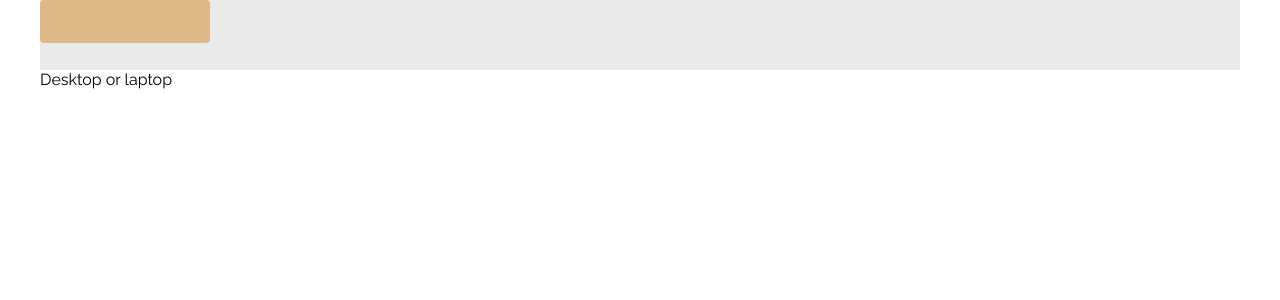
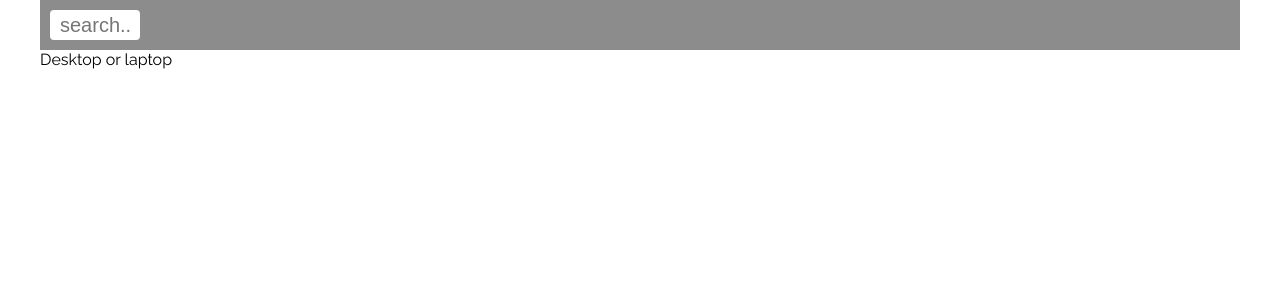
Before and after one commit to dennis-kim/streaming-ms-front, a React app: page / in a window 1280 px wide. Shown: the top 300 px of the page. Built offline with nearby package versions, Linux system fonts and the light colour scheme.

Commit message:
검색 버튼 사이즈 조정

```diff
--- a/src/component/SearchBar/SearchBar.jsx
+++ b/src/component/SearchBar/SearchBar.jsx
@@ -14,12 +14,12 @@ class SearchBar extends Component {
     }
     render() {
         return (
-            <div className="App">
-                <div className="container">
-                    <input ref={input => this.input = input}
-                        className={['input', this.state.focused && 'input-focused'].join(' ')}
-                    />
-                </div>
+            <div className="container">
+                <input ref={input => this.input = input}
+                    style={{margin: '10px'}}
+                    placeholder={'search..'}
+                    className={['input', this.state.focused && 'input-focused'].join(' ')}
+                />
             </div>
         );
     }
--- a/src/component/SearchBar/style.css
+++ b/src/component/SearchBar/style.css
@@ -1,12 +1,12 @@
 .input {
-    transition: width .35s linear;
+    transition: width .20s linear;
     outline: none;
     border: none;
     border-radius: 4px;
     padding: 10px;
     font-size: 20px;
-    width: 150px;
-    background-color:burlywood;
+    width: 70px;
+    height: 10px;
   }
 
   .input-focused {
--- a/src/container/TopBar/style.css
+++ b/src/container/TopBar/style.css
@@ -1,4 +1,3 @@
 .TopBar {
-    background-color: #EAEAEA;
-    height: 70px;
+    background-color: #8C8C8C;
 }
```
